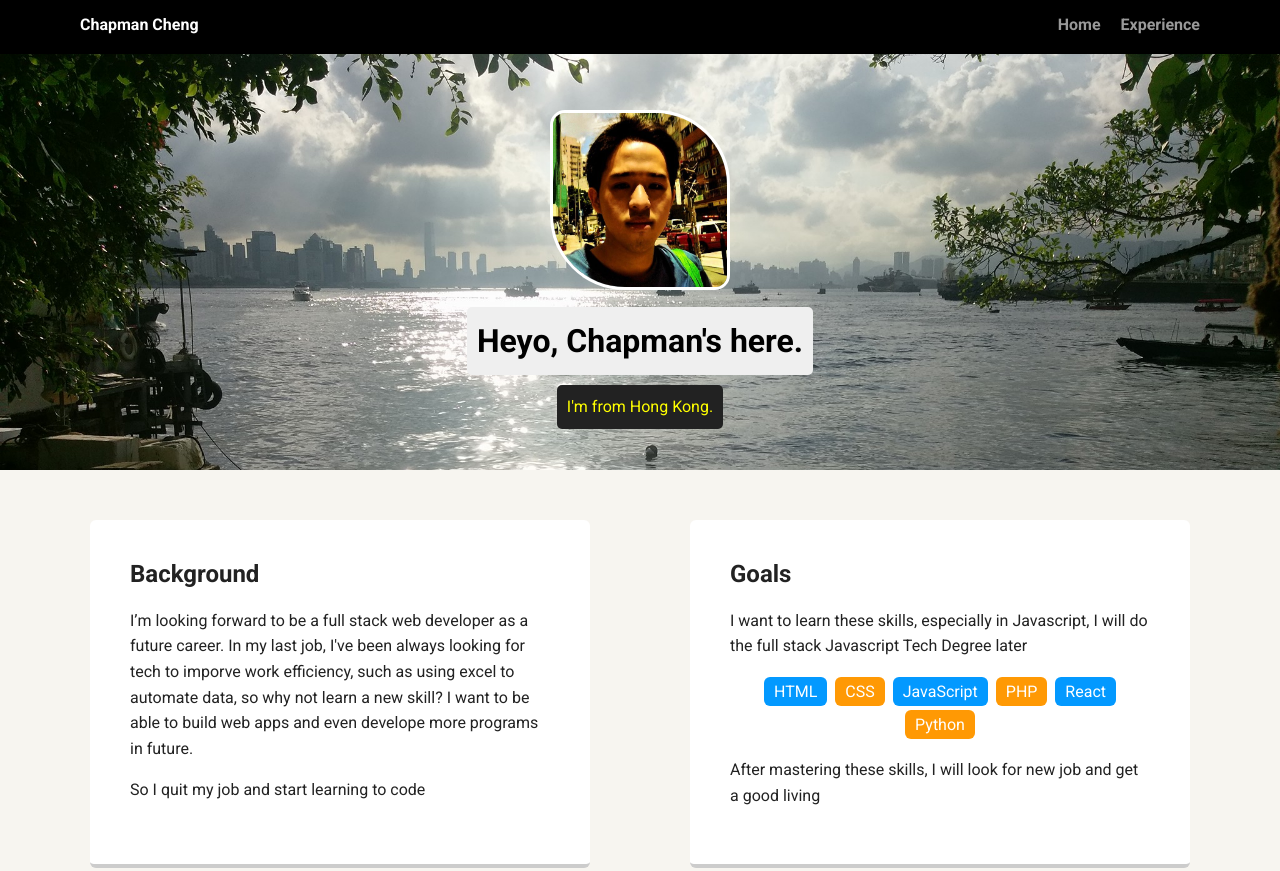
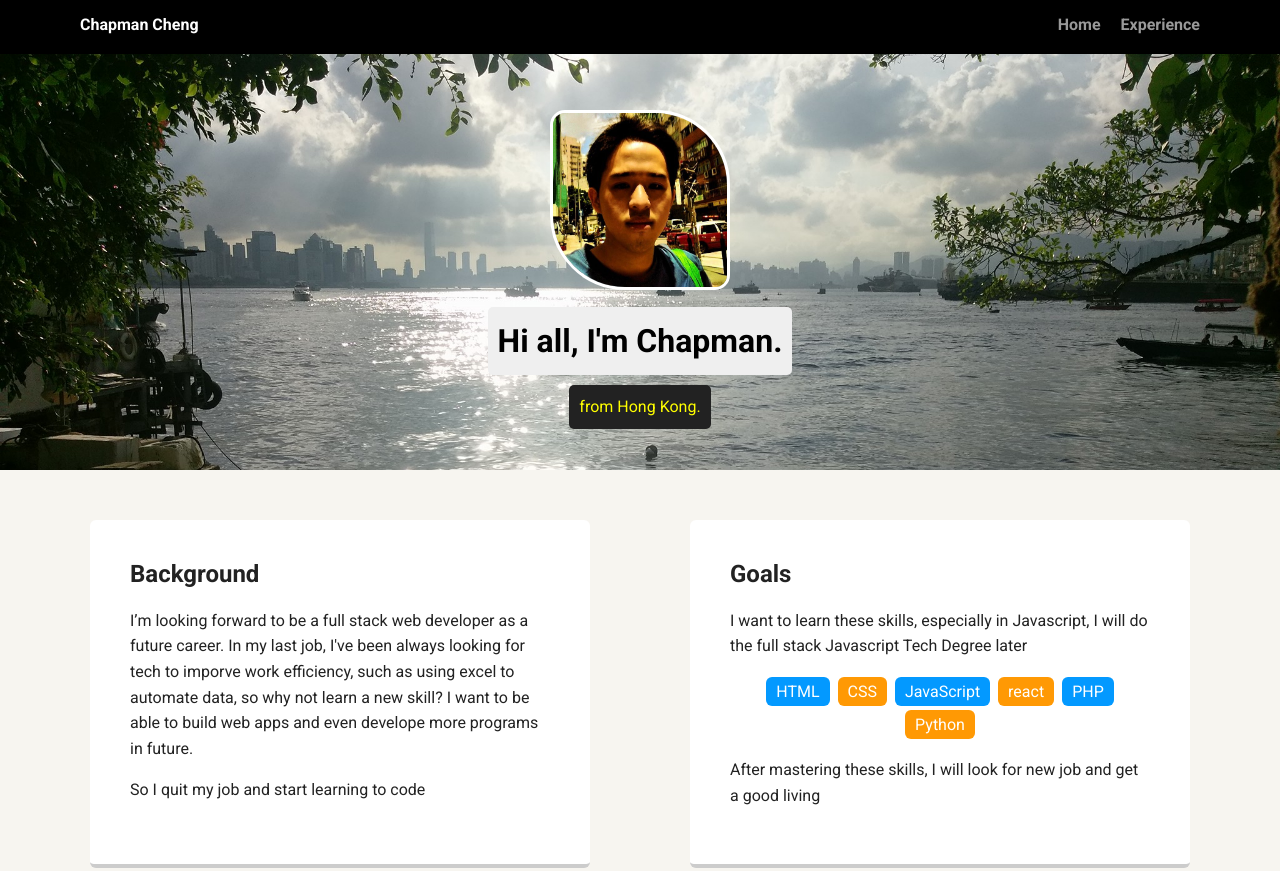
Before and after one commit to chapman-cc/thtechdegree_unit01, a plain HTML site: page index.html in a window 1280 px wide. Shown: the top 871 px of the page. Drawn offline with Linux system fonts and the light colour scheme; a web font is replaced by a local one.

Commit message:
Change banner words

```diff
--- a/index.html
+++ b/index.html
@@ -18,8 +18,8 @@
 
     <header id="header">
       <img src="images/chap_portrait.jpg" alt="Chapman's portrait" class="profile-image">
-      <h1 class="tag name">Heyo, Chapman's here.</h1>
-      <p class="tag location">I'm from Hong Kong.</p>
+      <h1 class="tag name">Hi all, I'm Chapman.</h1>
+      <p class="tag location">from Hong Kong.</p>
     </header>
 
     <main class="flex">
@@ -36,8 +36,8 @@
           <li>HTML</li>
           <li>CSS</li>
           <li>JavaScript</li>
+          <li>react</li>
           <li>PHP</li>
-          <li>React</li>
           <li>Python</li>
         </ul>
         <p>After mastering these skills, I will look for new job and get a good living</p>
```
